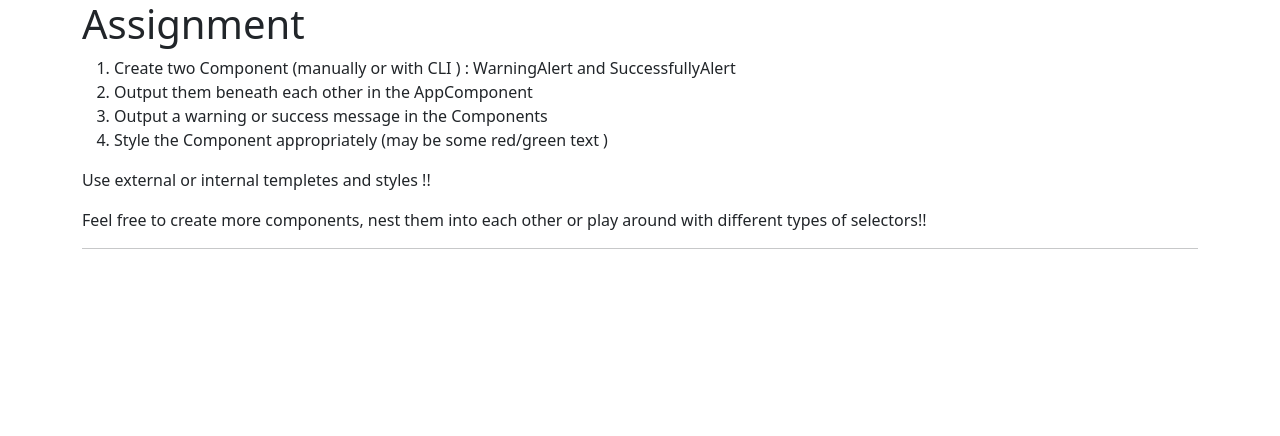
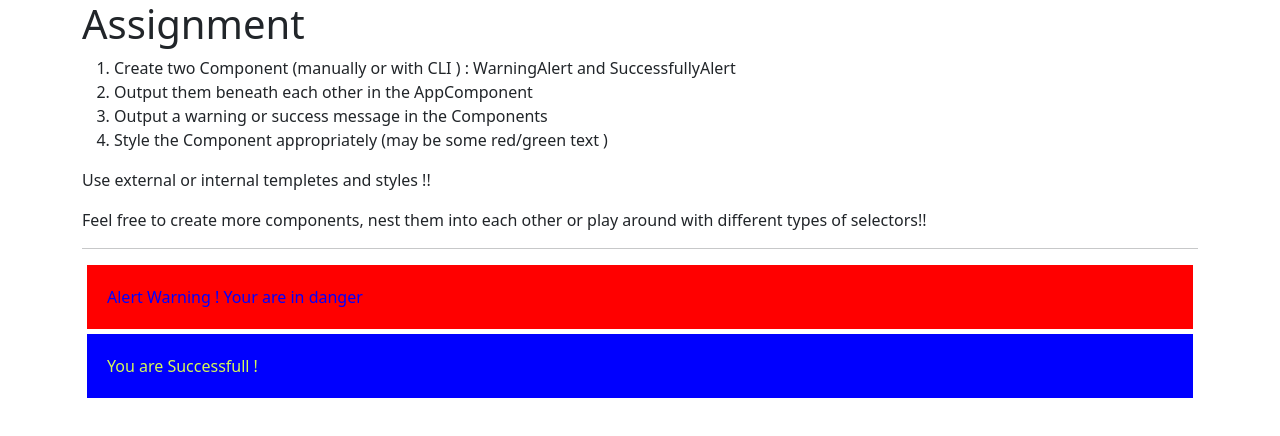
Before and after one commit to ShohrabRustam/AngularFullCourse, an Angular app: page / in a window 1280 px wide. Shown: the top 436 px of the page. Built offline with nearby package versions, Linux system fonts and the light colour scheme.

Commit message:
task to shoe success-alert and warning-alert in angular

```diff
--- a/src/app/app.component.html
+++ b/src/app/app.component.html
@@ -11,6 +11,8 @@
       <p>Use external or internal templetes and styles !!</p>
       <p>Feel free to create more components, nest them into each other or play around with different types of selectors!! </p>
       <hr>
+      <app-warning-alert></app-warning-alert>
+      <app-success-alert></app-success-alert>
     </div>
   </div>
 </div>
--- a/src/app/success-alert/success-alert.component.css
+++ b/src/app/success-alert/success-alert.component.css
@@ -0,0 +1,6 @@
+p{
+  color: rgb(213, 248, 86);
+  background-color: blue;
+  padding: 20px;
+  margin: 5px;
+}
--- a/src/app/warning-alert/warning-alert.component.css
+++ b/src/app/warning-alert/warning-alert.component.css
@@ -0,0 +1,6 @@
+p{
+  color: blue;
+  background-color: red;
+  padding: 20px;
+  margin: 5px;
+}
```
